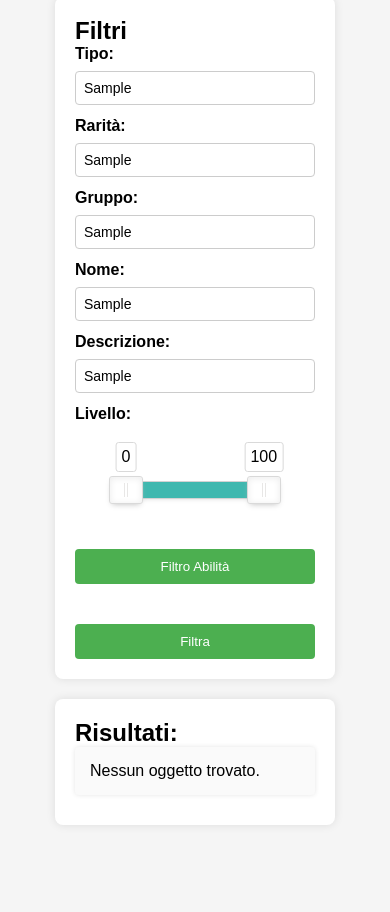
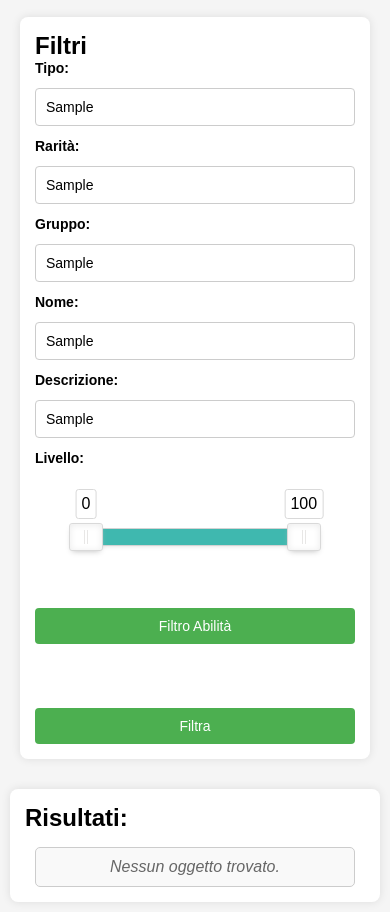
Before and after one commit to TechAle/facelandbuilder, a plain HTML site: page index.html in a window 390 px wide. Both pictures are taken after typing "Sample", "Sample", "Sample", "Sample", "Sample" into the empty fields and a click on the button "Filtra". Shown: the part 60-972 px from the top of the page. Before the commit the page ends 905 px from the top, so only its background shows below. Drawn offline with nearby package versions, Linux system fonts and the light colour scheme; no server answers.

Commit message:
better style for results

```diff
--- a/filters.js
+++ b/filters.js
@@ -88,8 +88,18 @@ function updateResults(items) {
     const itemList = document.getElementById('item-list');
     itemList.innerHTML = ''; // Svuota la lista esistente
 
+    if (items.length === 0) {
+        const emptyDiv = document.createElement('div');
+        emptyDiv.className = 'item';
+        emptyDiv.textContent = 'Nessun oggetto trovato.';
+        itemList.appendChild(emptyDiv);
+        return;
+    }
+
     items.forEach(item => {
-        const listItem = document.createElement('li');
+        const listItem = document.createElement('div');
+        listItem.className = 'item'; // Importante per il CSS di 320px!
+
         let htmlContent = '';
 
         if (item.name) {
@@ -131,11 +141,8 @@ function updateResults(items) {
         listItem.innerHTML = htmlContent;
         itemList.appendChild(listItem);
     });
+}
 
-    if (items.length === 0) {
-        itemList.innerHTML = '<li>Nessun oggetto trovato.</li>';
-    }
-}
 
 // Bottone "Filtro Abilità"
 document.getElementById('add-ability-filter').addEventListener('click', function() {
--- a/index.html
+++ b/index.html
@@ -53,13 +53,12 @@
             <button type="submit" style="margin-top: 20px;">Filtra</button>
         </form>
     </div>
-
-    <!-- Risultati -->
-    <div id="results" class="results">
-        <h2>Risultati:</h2>
-        <ul id="item-list">
-            <!-- Oggetti filtrati verranno inseriti qui -->
-        </ul>
+</div>
+<!-- Risultati -->
+<div id="results" class="results">
+    <h2>Risultati:</h2>
+    <div id="item-list">
+        <!-- Oggetti filtrati verranno inseriti qui -->
     </div>
 </div>
 <script src="range.js"></script>
--- a/styles.css
+++ b/styles.css
@@ -8,19 +8,24 @@
 body {
     font-family: Arial, sans-serif;
     background-color: #f5f5f5;
-    padding: 20px;
+    padding: 10px;
 }
 
 .container {
-    width: 80%;
+    width: 100%;
+    max-width: 900px;
     margin: 0 auto;
+    padding: 10px;
 }
 
+/* Titolo */
 h1 {
     text-align: center;
     color: #333;
+    margin-bottom: 20px;
 }
 
+/* Sezione filtri */
 .filters {
     background-color: #fff;
     padding: 20px;
@@ -32,39 +37,52 @@ h1 {
 .filters form {
     display: flex;
     flex-direction: column;
+    gap: 12px;
 }
 
+/* Label e input */
 .filters label {
-    margin-bottom: 8px;
     font-weight: bold;
 }
 
 .filters input {
-    padding: 8px;
-    margin-bottom: 12px;
+    padding: 10px;
     border: 1px solid #ccc;
     border-radius: 4px;
-    font-size: 14px;
+    font-size: 16px;
 }
 
+/* Bottoni */
 .filters button {
     background-color: #4CAF50;
     color: white;
     padding: 10px;
     border: none;
     border-radius: 4px;
+    font-size: 16px;
     cursor: pointer;
+    width: 100%;
 }
 
 .filters button:hover {
     background-color: #45a049;
 }
 
+/* Slider */
+#level-range {
+    margin: 20px 0;
+}
+
+/* Risultati */
 .results {
     background-color: #fff;
     padding: 20px;
     border-radius: 8px;
     box-shadow: 0 0 10px rgba(0, 0, 0, 0.1);
+}
+
+.results h2 {
+    margin-bottom: 15px;
 }
 
 .results ul {
@@ -78,6 +96,7 @@ h1 {
     margin-bottom: 10px;
     border-radius: 4px;
     box-shadow: 0 0 5px rgba(0, 0, 0, 0.1);
+    transition: background-color 0.3s ease;
 }
 
 .results li:hover {
@@ -87,3 +106,45 @@ h1 {
 .results li span {
     font-weight: bold;
 }
+
+/* Responsive */
+@media (max-width: 600px) {
+    .filters, .results {
+        padding: 15px;
+    }
+
+    .filters input, .filters button {
+        font-size: 14px;
+    }
+
+    .filters label {
+        font-size: 14px;
+    }
+
+    #level-range {
+        margin: 15px 0;
+    }
+}
+
+#item-list {
+    display: flex;
+    flex-wrap: wrap;
+    justify-content: center; /* centra tutti i div nella riga */
+    gap: 10px; /* spazio tra gli elementi */
+}
+
+.item {
+    width: 320px;
+    border: 1px solid #ccc;
+    padding: 10px;
+    box-sizing: border-box;
+    background-color: #f9f9f9;
+    border-radius: 5px;
+}
+
+
+#item-list .item {
+    text-align: center;
+    color: #666;
+    font-style: italic;
+}
```
